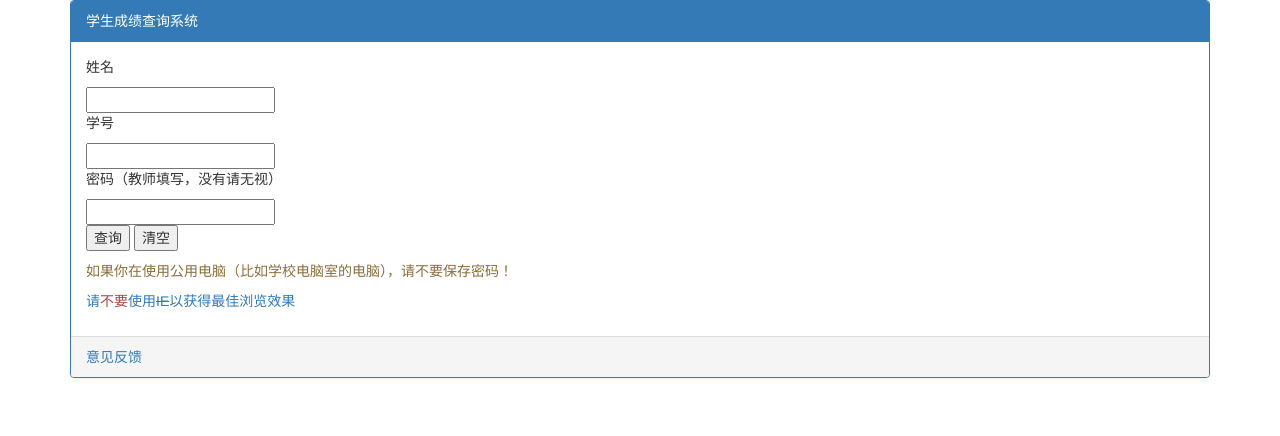
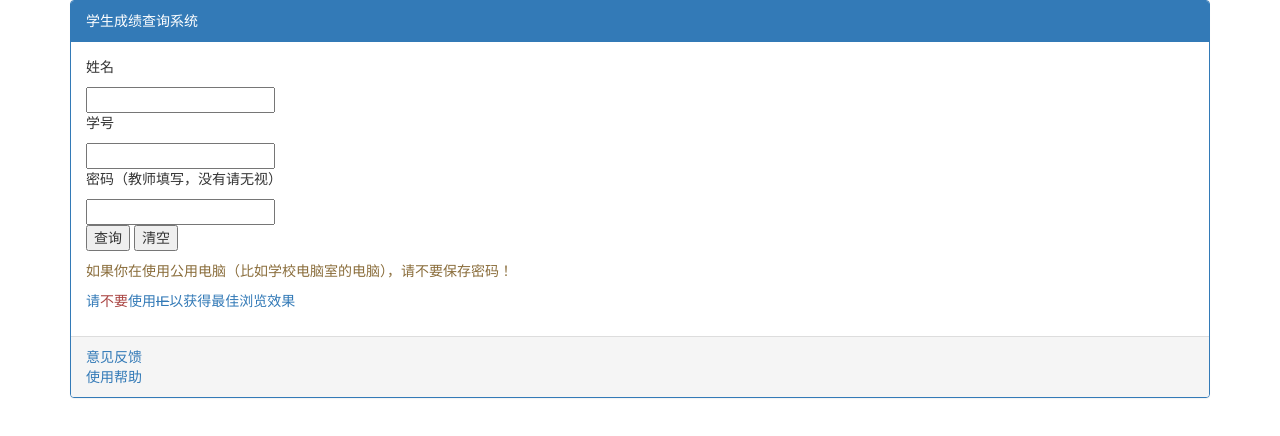
Before and after one commit to dousha/scoreMan, a plain HTML site: page index.html in a window 1280 px wide. Drawn offline with nearby package versions, Linux system fonts and the light colour scheme.

Commit message:
daily commit

```diff
--- a/index.html
+++ b/index.html
@@ -41,7 +41,8 @@ Tabstop: 4
 					</div>
 				</form>
 				<div class="panel-footer">
-					<a href="mailto://dsstudio@qq.com">意见反馈</a>
+					<a href="mailto://dsstudio@qq.com">意见反馈</a><br>
+					<a href="./help.html">使用帮助</a>
 				</div>
 			</div>
 		</div>
```
Also changed, not shown: 4 other files.
